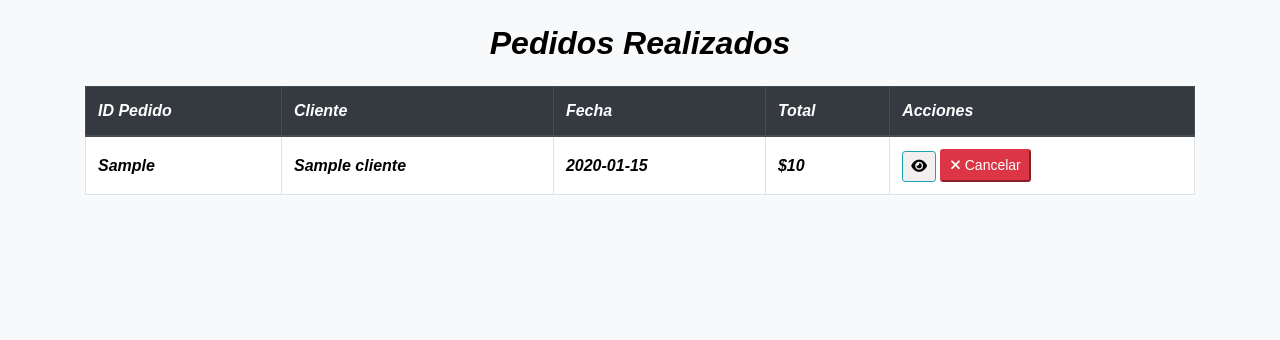
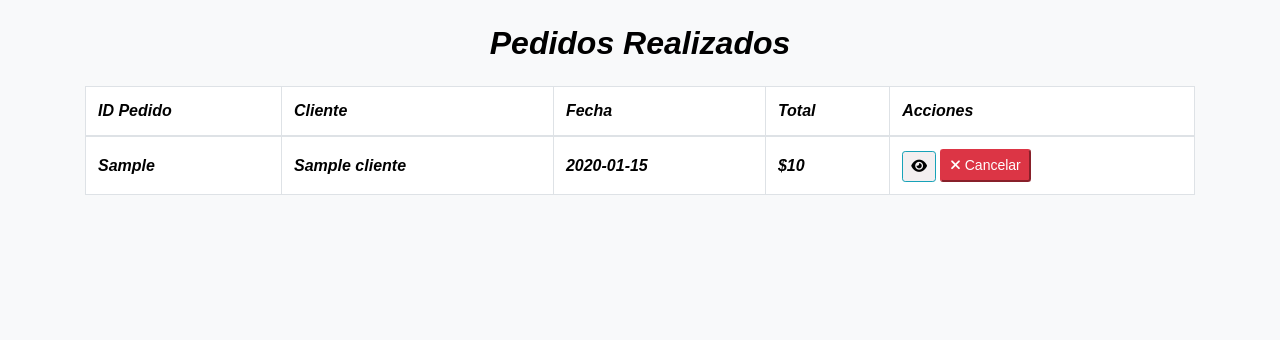
Before and after one commit to wilo41/fantasiaintima4, a Django app: template fantasiaintima3/fantasiaintima/sexshop/appsexshop/templates/pedido.html in a window 1280 px wide. Shown: the part 80-420 px from the top of the page. Run offline with Django 5.2, Linux system fonts and the light colour scheme; the template is opened without the code that fills it: most values are stand-ins (such as "Sample title", 1, 10 or a date in 2020); some libraries are stand-ins or nearby versions.

Commit message:
cambio de color

```diff
--- a/fantasiaintima3/fantasiaintima/sexshop/appsexshop/templates/pedido.html
+++ b/fantasiaintima3/fantasiaintima/sexshop/appsexshop/templates/pedido.html
@@ -56,7 +56,7 @@
 
 
     <table class="table table-bordered">
-        <thead class="thead-dark">
+        <thead class="thead-red">
             <tr>
                 <th>ID Pedido</th>
                 <th>Cliente</th>
```
